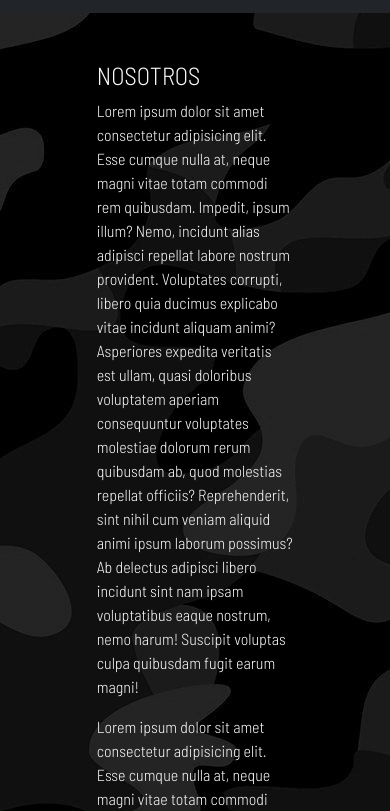
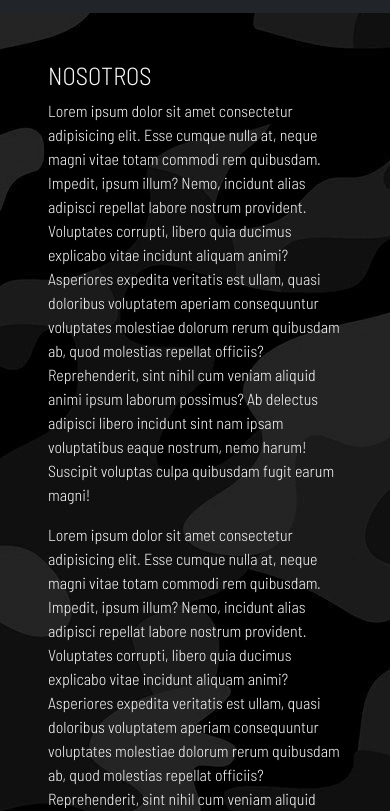
Before and after one commit to Adobatto-Ariel/ProyectoCoder, a plain HTML site: page pages/nosotros.html in a window 390 px wide. Shown: the part 64-875 px from the top of the page. Drawn offline with nearby package versions, Linux system fonts and the light colour scheme; a script that the page names is missing.

Commit message:
width nosotros

```diff
--- a/css/style.css
+++ b/css/style.css
@@ -135,4 +135,8 @@ ul {
     width: 100% !important;
     margin: 0;
   }
+  #nosotros {
+    width: 100% !important;
+    margin: 0;
+  }
 }
--- a/pages/nosotros.html
+++ b/pages/nosotros.html
@@ -56,7 +56,7 @@
                 </section>
             </nav>
         </header>
-        <main class="container-fluid m-0 p-5 w-75 mx-auto">
+        <main class="container-fluid m-0 p-5 w-75 mx-auto" id="nosotros">
             <section class="nosotros text-light">
                 <h2>NOSOTROS</h2>
                 <p>Lorem ipsum dolor sit amet consectetur adipisicing elit. Esse cumque nulla at, neque magni vitae totam commodi rem quibusdam. Impedit, ipsum illum? Nemo, incidunt alias adipisci repellat labore nostrum provident.
```
